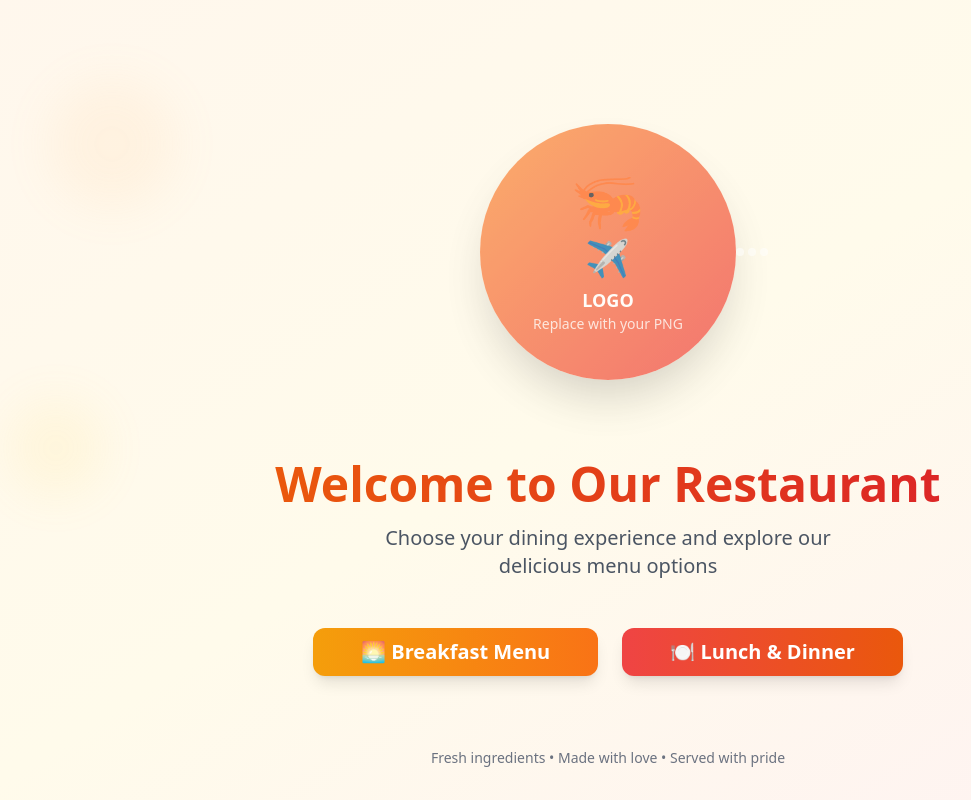
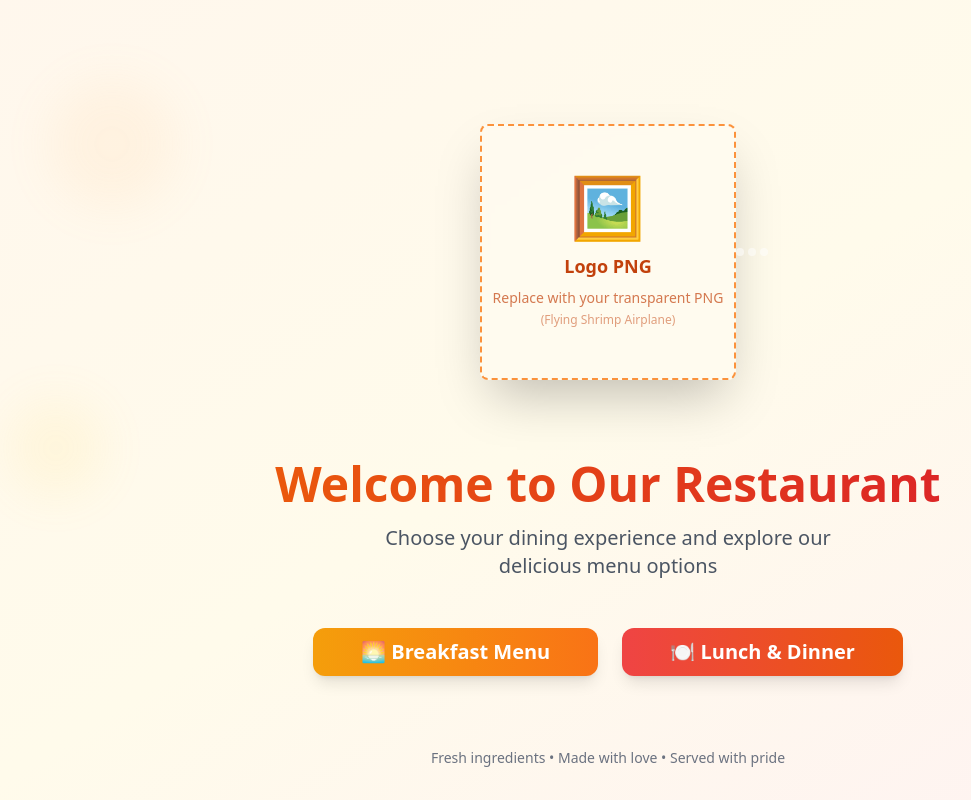
Before and after one commit to millythedev/ShrimpTail, a React (Vite) app: page / in a window 1280 px wide. Shown: the whole page, without its empty margins (32-1003 px from the left). Built offline with nearby package versions, Linux system fonts and the light colour scheme.

Commit message:
feat: Add animated PNG holder to landing page
Added a PNG placeholder to the landing page that animates to appear small and fly to the center of the page.

```diff
--- a/src/pages/Index.tsx
+++ b/src/pages/Index.tsx
@@ -33,14 +33,14 @@ const Index = () => {
               : "transform scale-0 opacity-0 translate-y-[-200px]"
           }`}
         >
-          {/* Logo Placeholder - Flying Shrimp Airplane */}
+          {/* PNG Logo Placeholder */}
           <div className="w-64 h-64 mx-auto mb-8 relative">
-            <div className="w-full h-full bg-gradient-to-br from-orange-400 to-red-500 rounded-full flex items-center justify-center shadow-2xl animate-pulse">
-              <div className="text-white text-center">
-                <div className="text-6xl mb-2">🦐</div>
-                <div className="text-4xl">✈️</div>
-                <div className="text-lg font-bold mt-2">LOGO</div>
-                <div className="text-sm opacity-80">Replace with your PNG</div>
+            <div className="w-full h-full bg-white/20 backdrop-blur-sm rounded-lg border-2 border-dashed border-orange-400 flex items-center justify-center shadow-2xl">
+              <div className="text-center text-orange-700">
+                <div className="text-6xl mb-4">🖼️</div>
+                <div className="text-lg font-bold mb-2">Logo PNG</div>
+                <div className="text-sm opacity-70">Replace with your transparent PNG</div>
+                <div className="text-xs opacity-50 mt-1">(Flying Shrimp Airplane)</div>
               </div>
             </div>
             {/* Flying trail effect */}
```
